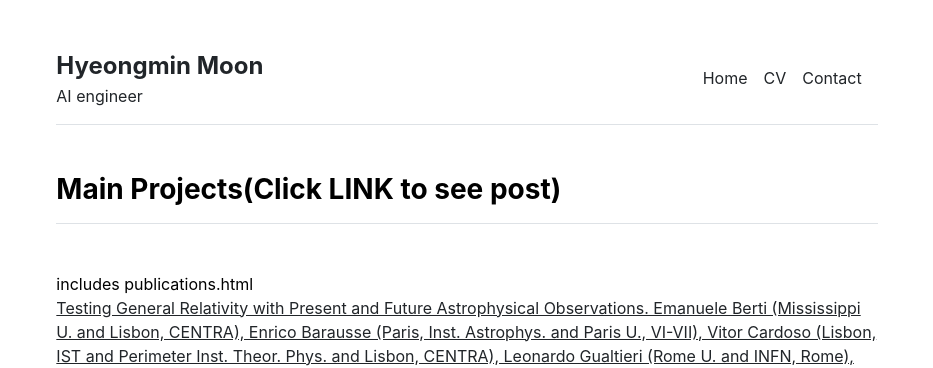
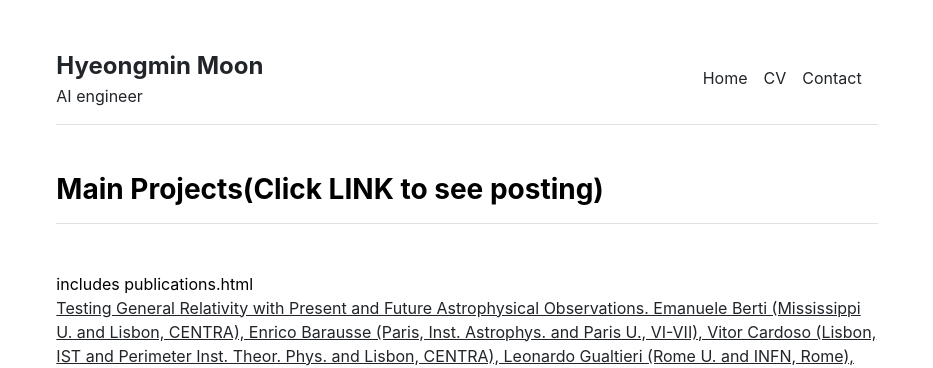
Before and after one commit to HyeongminMoon/HyeongminMoon.github.io, a Jekyll site: the page built from publications.md, in a window 1280 px wide. Shown: the top 368 px of the page, without its empty margins (173-1106 px from the left). Built offline with Jekyll 4.4.1, drawn with Linux system fonts in a browser that asks for light colours.

Commit message:
Update publications.html

```diff
--- a/_includes/publications.html
+++ b/_includes/publications.html
@@ -9,7 +9,7 @@
 
 <div class="row g-5 mb-5">
   <div>
-    <h3 class="fw-bold border-bottom pb-3 mb-5">Main Projects(Click LINK to see post)</h3>
+    <h3 class="fw-bold border-bottom pb-3 mb-5">Main Projects(Click LINK to see posting)</h3>
     {% if page.title == "Home" %}
 
     <div class="row g-5 mb-5">
```
